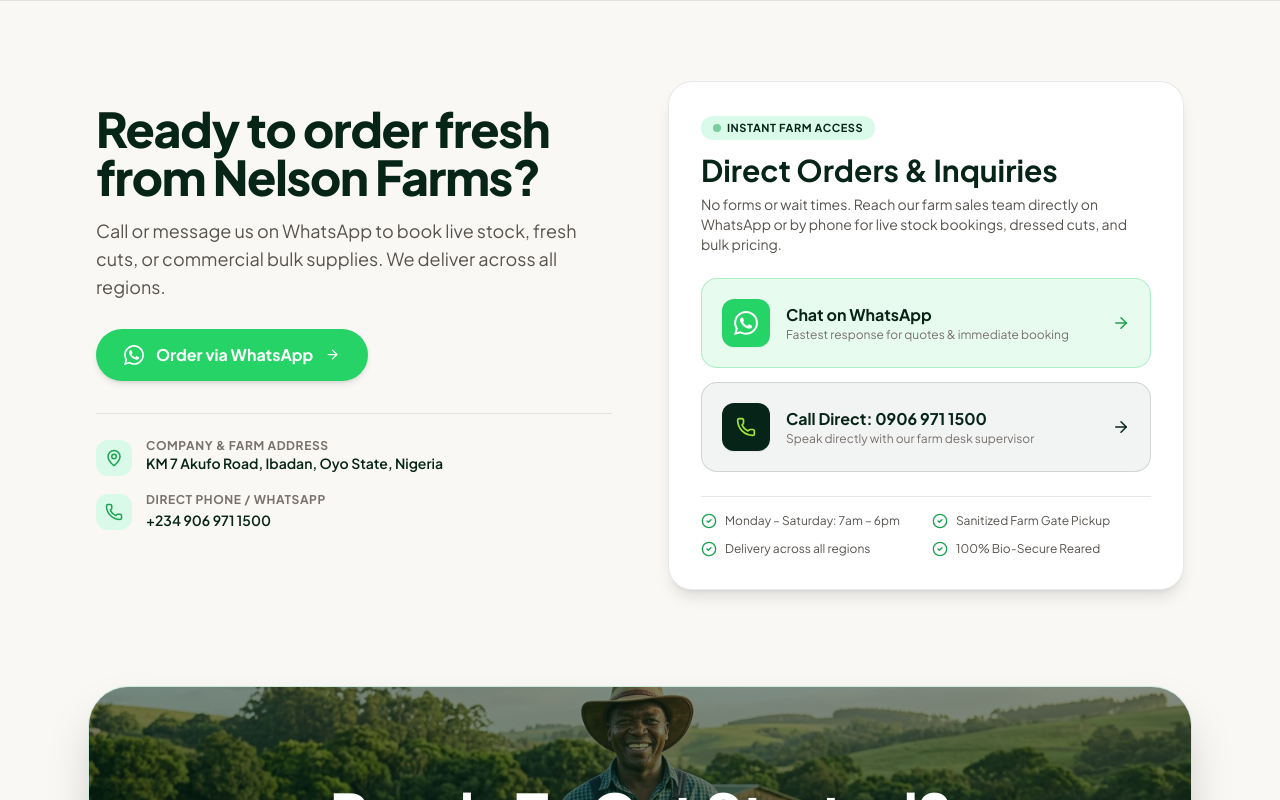
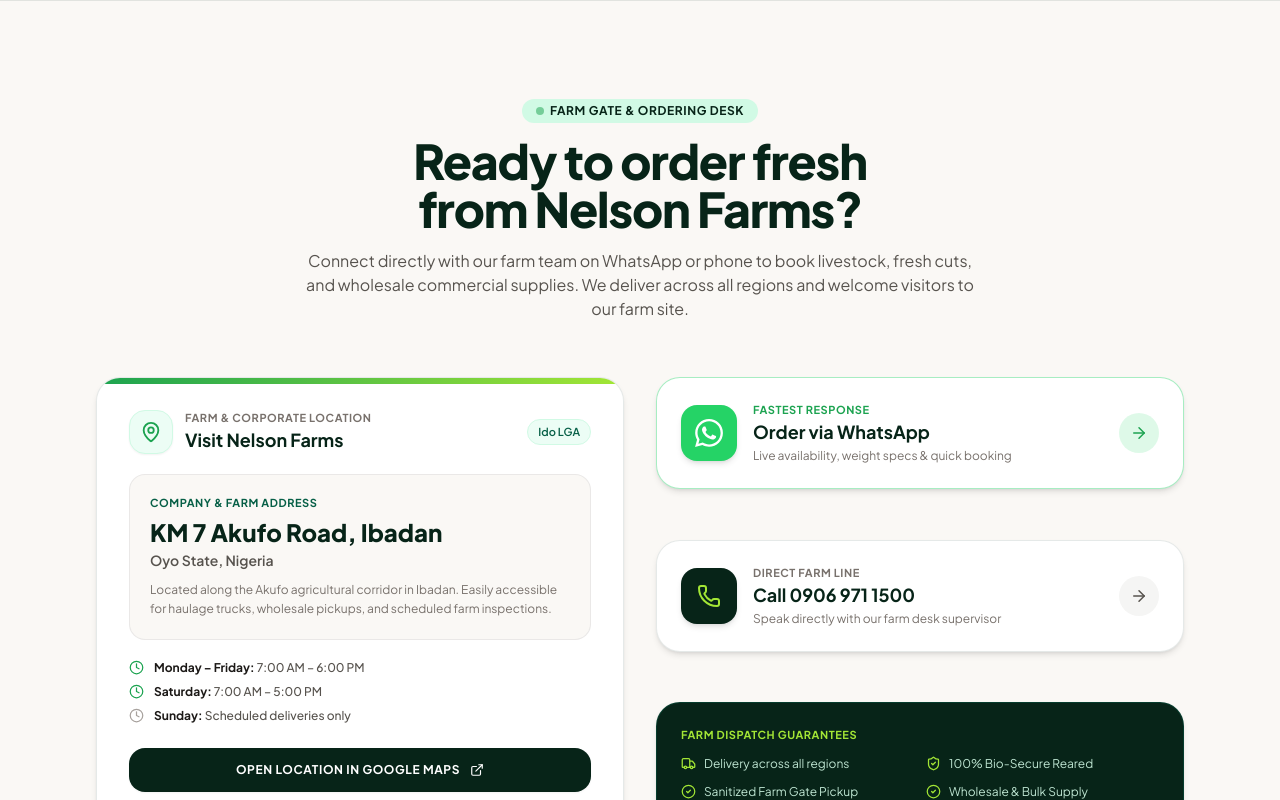
Before and after one commit to 09011399255/Nelson-Farm-Store, a React (Vite) app: page / in a window 1280 px wide. Shown: the part 8600-9400 px from the top of the page. Built offline with nearby package versions, Linux system fonts and the light colour scheme; a web font is replaced by a local one.

Commit message:
Redesign contact section: prominent address showcase, Google Maps link, and direct WhatsApp/call channels without forms

```diff
--- a/src/components/ContactSection.jsx
+++ b/src/components/ContactSection.jsx
@@ -1,173 +1,232 @@
 import React from "react";
-import { ArrowRight, CheckCircle2, MapPin, Phone } from "lucide-react";
+import {
+  ArrowRight,
+  MapPin,
+  Phone,
+  Clock,
+  ExternalLink,
+  ShieldCheck,
+  Truck,
+  CheckCircle2,
+} from "lucide-react";
 import ScrollReveal from "./ScrollReveal";
 
 export default function ContactSection() {
   return (
     <section
       id="contact"
-      className="pt-10 sm:pt-16 lg:pt-20 pb-36 sm:pb-52 lg:pb-60 bg-[#FAF8F5] relative border-t border-emerald-950/10"
+      className="pt-12 sm:pt-20 lg:pt-24 pb-36 sm:pb-52 lg:pb-60 bg-[#FAF8F5] relative border-t border-emerald-950/10"
     >
       <div className="max-w-6xl mx-auto px-4 sm:px-6 lg:px-8">
-        <div className="grid grid-cols-1 lg:grid-cols-12 gap-8 lg:gap-14 items-start">
-          {/* Left Column: Simple, Authentic & Balanced */}
+        {/* Section Header */}
         <ScrollReveal
           duration={750}
           distance={20}
-            className="lg:col-span-6 lg:pt-6"
+          className="text-center max-w-2xl mx-auto mb-10 sm:mb-14"
         >
-            <h2 className="font-sans text-2xl sm:text-4xl lg:text-5xl font-extrabold text-[#072418] tracking-tight leading-[1.18] sm:leading-[1.14] mb-3 sm:mb-4">
+          <span className="inline-flex items-center gap-1.5 px-3.5 py-1 rounded-full text-xs font-bold tracking-wider uppercase bg-emerald-100 text-[#072418] mb-3.5">
+            <span className="w-2 h-2 rounded-full bg-[#1ca350] animate-pulse"></span>
+            Farm Gate & Ordering Desk
+          </span>
+          <h2 className="font-sans text-3xl sm:text-4xl lg:text-5xl font-extrabold text-[#072418] tracking-tight leading-[1.15] mb-4">
             Ready to order fresh <br className="hidden sm:inline" />
             from Nelson Farms?
           </h2>
+          <p className="text-stone-600 text-sm sm:text-base leading-relaxed">
+            Connect directly with our farm team on WhatsApp or phone to book
+            livestock, fresh cuts, and wholesale commercial supplies. We deliver
+            across all regions and welcome visitors to our farm site.
+          </p>
+        </ScrollReveal>
 
-            <p className="text-stone-600 text-sm sm:text-lg leading-relaxed mb-6 sm:mb-7 font-normal max-w-lg">
-              Call or message us on WhatsApp to book live stock, fresh cuts, or
-              commercial bulk supplies. We deliver across all regions.
+        {/* 2-Column Balanced Cards */}
+        <div className="grid grid-cols-1 lg:grid-cols-12 gap-6 sm:gap-8 items-stretch">
+          {/* Card 1: Farm Location & Address (Prominently Showcased) - 6 cols */}
+          <ScrollReveal
+            duration={750}
+            distance={20}
+            className="lg:col-span-6 flex flex-col"
+          >
+            <div className="bg-white rounded-3xl p-6 sm:p-8 shadow-md border border-emerald-950/10 flex flex-col justify-between h-full relative overflow-hidden group">
+              {/* Subtle top decorative accent */}
+              <div className="absolute top-0 left-0 right-0 h-1.5 bg-gradient-to-r from-[#1ca350] to-[#a3e635]"></div>
+
+              <div>
+                <div className="flex items-center justify-between gap-3 mb-5">
+                  <div className="flex items-center gap-3">
+                    <div className="w-11 h-11 rounded-2xl bg-emerald-50 text-[#1ca350] flex items-center justify-center flex-shrink-0 shadow-sm border border-emerald-100">
+                      <MapPin size={22} />
+                    </div>
+                    <div>
+                      <span className="text-[11px] font-bold text-stone-500 uppercase tracking-wider block">
+                        Farm & Corporate Location
+                      </span>
+                      <h3 className="font-sans text-lg font-bold text-[#072418]">
+                        Visit Nelson Farms
+                      </h3>
+                    </div>
+                  </div>
+                  <span className="inline-flex px-2.5 py-1 rounded-full text-[11px] font-semibold bg-emerald-50 text-emerald-800 border border-emerald-100">
+                    Ido LGA
+                  </span>
+                </div>
+
+                {/* Big Prominent Address Display */}
+                <div className="p-4 sm:p-5 rounded-2xl bg-[#FAF8F5] border border-stone-200/80 mb-5">
+                  <span className="text-[11px] font-bold uppercase tracking-wider text-emerald-800 block mb-1">
+                    Company & Farm Address
+                  </span>
+                  <p className="font-sans text-lg sm:text-2xl font-extrabold text-[#072418] leading-snug">
+                    KM 7 Akufo Road, Ibadan
                   </p>
+                  <p className="text-xs sm:text-sm font-semibold text-stone-600 mt-0.5">
+                    Oyo State, Nigeria
+                  </p>
+                  <p className="text-xs text-stone-500 mt-2.5 leading-relaxed">
+                    Located along the Akufo agricultural corridor in Ibadan. Easily
+                    accessible for haulage trucks, wholesale pickups, and scheduled
+                    farm inspections.
+                  </p>
+                </div>
 
-            {/* Authentic WhatsApp Action Button */}
-            <div>
+                {/* Visiting / Farm Gate Hours */}
+                <div className="space-y-2 mb-6 text-xs text-stone-600">
+                  <div className="flex items-center gap-2.5 font-medium">
+                    <Clock size={15} className="text-[#1ca350] flex-shrink-0" />
+                    <span>
+                      <strong className="text-stone-900">Monday – Friday:</strong> 7:00 AM – 6:00 PM
+                    </span>
+                  </div>
+                  <div className="flex items-center gap-2.5 font-medium">
+                    <Clock size={15} className="text-[#1ca350] flex-shrink-0" />
+                    <span>
+                      <strong className="text-stone-900">Saturday:</strong> 7:00 AM – 5:00 PM
+                    </span>
+                  </div>
+                  <div className="flex items-center gap-2.5 font-medium">
+                    <Clock size={15} className="text-stone-400 flex-shrink-0" />
+                    <span>
+                      <strong className="text-stone-900">Sunday:</strong> Scheduled deliveries only
+                    </span>
+                  </div>
+                </div>
+              </div>
+
+              {/* Action: Google Maps Button */}
+              <a
+                href="https://www.google.com/maps/search/?api=1&query=KM+7+Akufo+Road+Ibadan+Oyo+State+Nigeria"
+                target="_blank"
+                rel="noopener noreferrer"
+                className="inline-flex items-center justify-center gap-2.5 w-full py-3.5 px-5 rounded-2xl bg-[#072418] hover:bg-[#0d4628] text-white font-bold text-xs uppercase tracking-wider transition-all duration-200 shadow-sm hover:shadow group/map"
+              >
+                <span>Open Location in Google Maps</span>
+                <ExternalLink
+                  size={14}
+                  className="group-hover/map:translate-x-0.5 group-hover/map:-translate-y-0.5 transition-transform"
+                />
+              </a>
+            </div>
+          </ScrollReveal>
+
+          {/* Card 2: Direct Contact & Order Channels - 6 cols */}
+          <ScrollReveal
+            delay={120}
+            duration={750}
+            distance={20}
+            className="lg:col-span-6 flex flex-col justify-between space-y-4"
+          >
+            {/* WhatsApp Direct Action Card */}
             <a
               href="https://wa.me/2349069711500?text=Hello%20Nelson%20Farms%2C%20I%20would%20like%20to%20place%20an%20order."
               target="_blank"
               rel="noopener noreferrer"
-                className="inline-flex items-center justify-center gap-3 bg-[#25D366] hover:bg-[#20bd5a] text-white font-bold text-sm sm:text-base py-3.5 px-6 sm:px-7 rounded-full shadow-md hover:shadow-lg transition-all duration-200 group w-full sm:w-auto"
-              >
-                {/* Official WhatsApp Logo */}
-                <svg className="w-5 h-5 fill-current" viewBox="0 0 24 24">
-                  <path d="M.057 24l1.687-6.163c-1.041-1.804-1.588-3.849-1.587-5.946.003-6.556 5.338-11.891 11.893-11.891 3.181.001 6.167 1.24 8.413 3.488 2.245 2.248 3.481 5.236 3.48 8.414-.003 6.557-5.338 11.892-11.893 11.892-1.99-.001-3.951-.5-5.688-1.448l-6.305 1.654zm6.597-3.807c1.676.995 3.276 1.591 5.392 1.592 5.448 0 9.886-4.434 9.889-9.885.002-5.462-4.415-9.89-9.881-9.892-5.452 0-9.887 4.434-9.889 9.884-.001 2.225.651 3.891 1.746 5.634l-.999 3.648 3.742-.981zm11.387-5.464c-.074-.124-.272-.198-.57-.347-.297-.149-1.758-.868-2.031-.967-.272-.099-.47-.149-.669.149-.198.297-.768.967-.941 1.165-.173.198-.347.223-.644.074-.297-.149-1.255-.462-2.39-1.475-.883-.788-1.48-1.761-1.653-2.059-.173-.297-.018-.458.13-.606.134-.133.297-.347.446-.521.151-.172.2-.296.3-.495.099-.198.05-.372-.025-.521-.075-.148-.669-1.611-.916-2.206-.242-.579-.487-.501-.669-.51l-.57-.01c-.198 0-.52.074-.792.372s-1.04 1.016-1.04 2.479 1.065 2.876 1.213 3.074c.149.198 2.095 3.2 5.076 4.487.709.306 1.263.489 1.694.626.712.226 1.36.194 1.872.118.571-.085 1.758-.719 2.006-1.413.248-.695.248-1.29.173-1.414z" />
-                </svg>
-                <span>Order via WhatsApp</span>
-                <ArrowRight
-                  size={15}
-                  className="group-hover:translate-x-1 transition-transform"
-                />
-              </a>
-            </div>
-
-            {/* Quick Contact & Farm Location Cards */}
-            <div className="mt-8 pt-6 border-t border-emerald-950/10 space-y-4">
-              <div className="flex items-start gap-3.5">
-                <div className="w-9 h-9 rounded-xl bg-emerald-100/80 text-[#1ca350] flex items-center justify-center flex-shrink-0 mt-0.5">
-                  <MapPin size={18} />
-                </div>
-                <div>
-                  <span className="text-xs font-bold text-stone-500 uppercase tracking-wider block">
-                    Company & Farm Address
-                  </span>
-                  <p className="text-sm font-semibold text-[#072418] leading-snug">
-                    KM 7 Akufo Road, Ibadan, Oyo State, Nigeria
-                  </p>
-                </div>
-              </div>
-
-              <div className="flex items-start gap-3.5">
-                <div className="w-9 h-9 rounded-xl bg-emerald-100/80 text-[#1ca350] flex items-center justify-center flex-shrink-0 mt-0.5">
-                  <Phone size={18} />
-                </div>
-                <div>
-                  <span className="text-xs font-bold text-stone-500 uppercase tracking-wider block">
-                    Direct Phone / WhatsApp
-                  </span>
-                  <a
-                    href="tel:+2349069711500"
-                    className="text-sm font-semibold text-[#072418] hover:text-[#1ca350] transition-colors"
-                  >
-                    +234 906 971 1500
-                  </a>
-                </div>
-              </div>
-            </div>
-          </ScrollReveal>
-
-          {/* Right Column: Direct Channels & Operational Hub (Zero Form Fields) */}
-          <ScrollReveal
-            delay={120}
-            duration={750}
-            distance={20}
-            className="lg:col-span-6"
-          >
-            <div className="bg-white rounded-2xl sm:rounded-3xl p-6 sm:p-8 shadow-lg border border-emerald-950/10 space-y-6">
-              <div>
-                <span className="inline-flex items-center gap-1.5 px-3 py-1 rounded-full text-[11px] font-bold tracking-wider uppercase bg-emerald-100/80 text-[#072418] mb-3">
-                  <span className="w-2 h-2 rounded-full bg-[#1ca350] animate-pulse"></span>
-                  Instant Farm Access
-                </span>
-                <h3 className="font-sans text-2xl sm:text-3xl font-bold text-[#072418]">
-                  Direct Orders & Inquiries
-                </h3>
-                <p className="text-xs sm:text-sm text-stone-600 mt-1.5 leading-relaxed">
-                  No forms or wait times. Reach our farm sales team directly on WhatsApp or by phone for live stock bookings, dressed cuts, and bulk pricing.
-                </p>
-              </div>
-
-              {/* Direct Channels Cards */}
-              <div className="space-y-3.5">
-                {/* WhatsApp Channel */}
-                <a
-                  href="https://wa.me/2349069711500?text=Hello%20Nelson%20Farms%2C%20I%20would%20like%20to%20place%20an%20order."
-                  target="_blank"
-                  rel="noopener noreferrer"
-                  className="flex items-center justify-between p-4 sm:p-5 rounded-2xl bg-[#25D366]/10 hover:bg-[#25D366]/20 border border-[#25D366]/30 transition-all duration-200 group"
+              className="bg-white rounded-3xl p-5 sm:p-6 shadow-md border border-[#25D366]/40 hover:border-[#25D366] transition-all duration-200 group flex items-center justify-between"
             >
               <div className="flex items-center gap-3.5 sm:gap-4">
-                    <div className="w-11 h-11 sm:w-12 sm:h-12 rounded-xl bg-[#25D366] text-white flex items-center justify-center flex-shrink-0 shadow-sm group-hover:scale-105 transition-transform">
-                      <svg className="w-6 h-6 fill-current" viewBox="0 0 24 24">
+                <div className="w-12 h-12 sm:w-14 sm:h-14 rounded-2xl bg-[#25D366] text-white flex items-center justify-center flex-shrink-0 shadow-md group-hover:scale-105 transition-transform">
+                  <svg className="w-7 h-7 fill-current" viewBox="0 0 24 24">
                     <path d="M.057 24l1.687-6.163c-1.041-1.804-1.588-3.849-1.587-5.946.003-6.556 5.338-11.891 11.893-11.891 3.181.001 6.167 1.24 8.413 3.488 2.245 2.248 3.481 5.236 3.48 8.414-.003 6.557-5.338 11.892-11.893 11.892-1.99-.001-3.951-.5-5.688-1.448l-6.305 1.654zm6.597-3.807c1.676.995 3.276 1.591 5.392 1.592 5.448 0 9.886-4.434 9.889-9.885.002-5.462-4.415-9.89-9.881-9.892-5.452 0-9.887 4.434-9.889 9.884-.001 2.225.651 3.891 1.746 5.634l-.999 3.648 3.742-.981zm11.387-5.464c-.074-.124-.272-.198-.57-.347-.297-.149-1.758-.868-2.031-.967-.272-.099-.47-.149-.669.149-.198.297-.768.967-.941 1.165-.173.198-.347.223-.644.074-.297-.149-1.255-.462-2.39-1.475-.883-.788-1.48-1.761-1.653-2.059-.173-.297-.018-.458.13-.606.134-.133.297-.347.446-.521.151-.172.2-.296.3-.495.099-.198.05-.372-.025-.521-.075-.148-.669-1.611-.916-2.206-.242-.579-.487-.501-.669-.51l-.57-.01c-.198 0-.52.074-.792.372s-1.04 1.016-1.04 2.479 1.065 2.876 1.213 3.074c.149.198 2.095 3.2 5.076 4.487.709.306 1.263.489 1.694.626.712.226 1.36.194 1.872.118.571-.085 1.758-.719 2.006-1.413.248-.695.248-1.29.173-1.414z" />
                   </svg>
                 </div>
                 <div>
-                      <div className="font-bold text-[#072418] text-sm sm:text-base">
-                        Chat on WhatsApp
-                      </div>
-                      <div className="text-xs text-stone-500">
-                        Fastest response for quotes & immediate booking
+                  <span className="text-[11px] font-bold text-[#1ca350] uppercase tracking-wider block">
+                    Fastest Response
+                  </span>
+                  <h4 className="font-sans text-base sm:text-lg font-bold text-[#072418]">
+                    Order via WhatsApp
+                  </h4>
+                  <p className="text-xs text-stone-500 mt-0.5">
+                    Live availability, weight specs & quick booking
+                  </p>
                 </div>
               </div>
+              <div className="w-10 h-10 rounded-full bg-[#25D366]/15 text-[#1ca350] flex items-center justify-center flex-shrink-0 group-hover:bg-[#25D366] group-hover:text-white transition-colors">
+                <ArrowRight
+                  size={18}
+                  className="group-hover:translate-x-0.5 transition-transform"
+                />
               </div>
-                  <ArrowRight size={18} className="text-[#1ca350] group-hover:translate-x-1 transition-transform flex-shrink-0" />
             </a>
 
-                {/* Call Channel */}
+            {/* Direct Phone Call Card */}
             <a
               href="tel:+2349069711500"
-                  className="flex items-center justify-between p-4 sm:p-5 rounded-2xl bg-[#072418]/5 hover:bg-[#072418]/10 border border-emerald-950/15 transition-all duration-200 group"
+              className="bg-white rounded-3xl p-5 sm:p-6 shadow-md border border-emerald-950/10 hover:border-[#072418] transition-all duration-200 group flex items-center justify-between"
             >
               <div className="flex items-center gap-3.5 sm:gap-4">
-                    <div className="w-11 h-11 sm:w-12 sm:h-12 rounded-xl bg-[#072418] text-[#a3e635] flex items-center justify-center flex-shrink-0 shadow-sm group-hover:scale-105 transition-transform">
-                      <Phone size={20} />
+                <div className="w-12 h-12 sm:w-14 sm:h-14 rounded-2xl bg-[#072418] text-[#a3e635] flex items-center justify-center flex-shrink-0 shadow-md group-hover:scale-105 transition-transform">
+                  <Phone size={24} />
                 </div>
                 <div>
-                      <div className="font-bold text-[#072418] text-sm sm:text-base">
-                        Call Direct: 0906 971 1500
-                      </div>
-                      <div className="text-xs text-stone-500">
+                  <span className="text-[11px] font-bold text-stone-500 uppercase tracking-wider block">
+                    Direct Farm Line
+                  </span>
+                  <h4 className="font-sans text-base sm:text-lg font-bold text-[#072418]">
+                    Call 0906 971 1500
+                  </h4>
+                  <p className="text-xs text-stone-500 mt-0.5">
                     Speak directly with our farm desk supervisor
+                  </p>
                 </div>
               </div>
+              <div className="w-10 h-10 rounded-full bg-stone-100 text-stone-600 flex items-center justify-center flex-shrink-0 group-hover:bg-[#072418] group-hover:text-white transition-colors">
+                <ArrowRight
+                  size={18}
+                  className="group-hover:translate-x-0.5 transition-transform"
+                />
               </div>
-                  <ArrowRight size={18} className="text-[#072418] group-hover:translate-x-1 transition-transform flex-shrink-0" />
             </a>
-              </div>
 
-              {/* Operational & Service Guarantees */}
-              <div className="pt-4 border-t border-emerald-950/10 grid grid-cols-1 sm:grid-cols-2 gap-3 text-xs text-stone-600">
+            {/* Guarantees / Service Highlights Card */}
+            <div className="bg-[#072418] text-white rounded-3xl p-5 sm:p-6 shadow-md border border-emerald-900/60">
+              <span className="text-[11px] font-bold text-[#a3e635] uppercase tracking-wider block mb-3">
+                Farm Dispatch Guarantees
+              </span>
+              <div className="grid grid-cols-1 sm:grid-cols-2 gap-3 text-xs text-emerald-100/90">
                 <div className="flex items-center gap-2">
-                  <CheckCircle2 size={16} className="text-[#1ca350] flex-shrink-0" />
-                  <span>Monday – Saturday: 7am – 6pm</span>
+                  <Truck size={15} className="text-[#a3e635] flex-shrink-0" />
+                  <span>Delivery across all regions</span>
                 </div>
                 <div className="flex items-center gap-2">
-                  <CheckCircle2 size={16} className="text-[#1ca350] flex-shrink-0" />
+                  <ShieldCheck
+                    size={15}
+                    className="text-[#a3e635] flex-shrink-0"
+                  />
+                  <span>100% Bio-Secure Reared</span>
+                </div>
+                <div className="flex items-center gap-2">
+                  <CheckCircle2
+                    size={15}
+                    className="text-[#a3e635] flex-shrink-0"
+                  />
                   <span>Sanitized Farm Gate Pickup</span>
                 </div>
                 <div className="flex items-center gap-2">
-                  <CheckCircle2 size={16} className="text-[#1ca350] flex-shrink-0" />
-                  <span>Delivery across all regions</span>
-                </div>
-                <div className="flex items-center gap-2">
-                  <CheckCircle2 size={16} className="text-[#1ca350] flex-shrink-0" />
-                  <span>100% Bio-Secure Reared</span>
+                  <CheckCircle2
+                    size={15}
+                    className="text-[#a3e635] flex-shrink-0"
+                  />
+                  <span>Wholesale & Bulk Supply</span>
                 </div>
               </div>
             </div>
```
Also changed, not shown: src/components/Footer.jsx (+1 -6 lines). Lines whose indentation alone changed are shown as unchanged.
